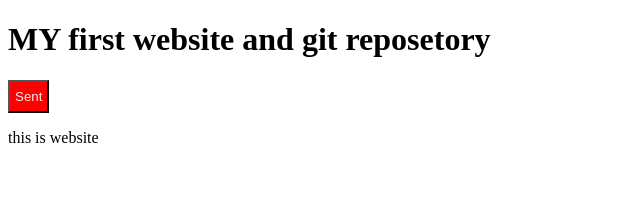
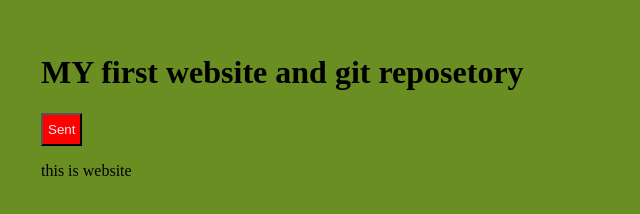
Before and after one commit to curlyheight/my-first-website, a plain HTML site: page first.html in a window 1280 px wide. Shown: the whole page, without its empty margins (0-640 px from the left). Drawn offline with Linux system fonts and the light colour scheme.

Commit message:
style commit

```diff
--- a/first.html
+++ b/first.html
@@ -3,12 +3,15 @@
 <head>
     <meta charset="UTF-8">
     <meta name="viewport" content="width=device-width, initial-scale=1.0">
+    <link rel="stylesheet" href="style.css">
     <title>My first reposetory</title>
 </head>
 <body>
+   <div class="one">
     <h1>MY first website and git reposetory</h1>
     <button style="color: rgb(238, 238, 238); padding: 7px 5px; background-color: red;">Sent</button>
     <p>this is website </p>
+   </div>
 
 </body>
 </html>
--- /dev/null
+++ b/style.css
@@ -0,0 +1,8 @@
+body{
+    background-color: olivedrab;
+}
+
+.one{
+    margin: 30px;
+    padding: 3px;
+}
```
